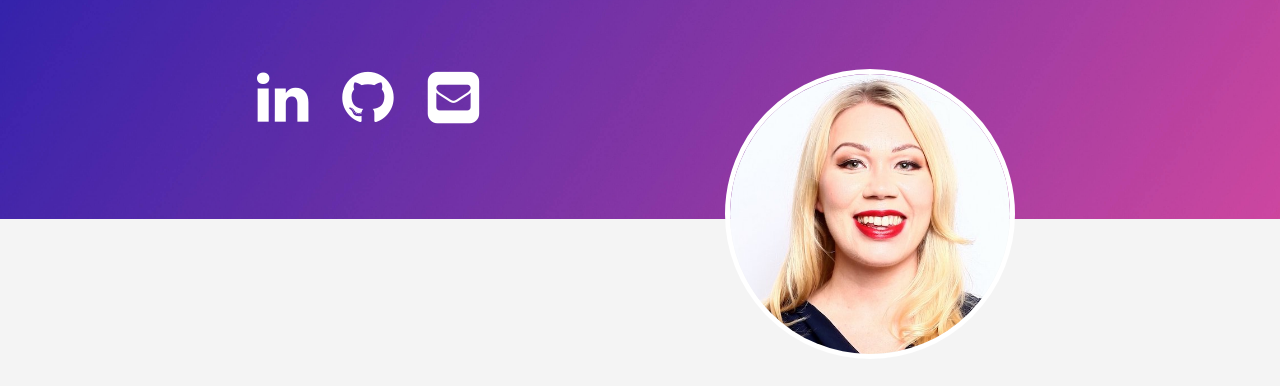
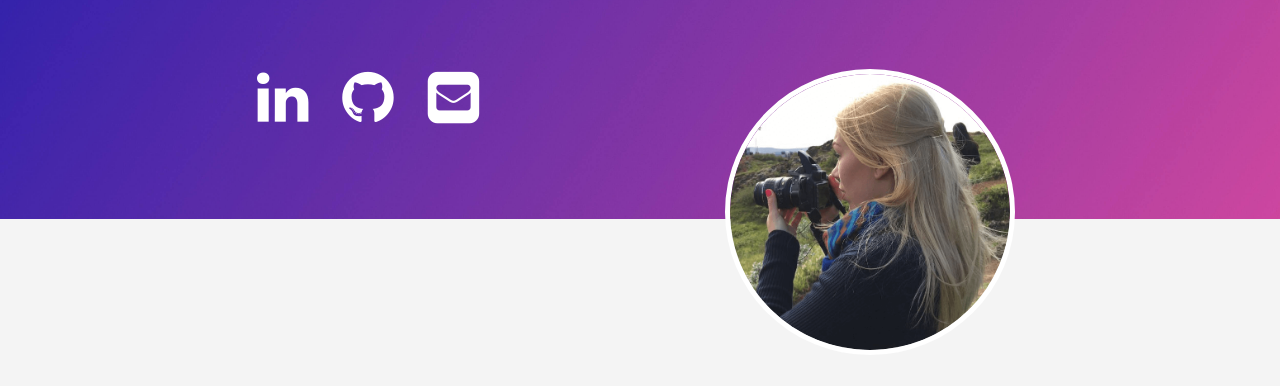
Before and after one commit to araskog/portfolio, a plain HTML site: page index.html in a window 1280 px wide. Shown: the part 331-717 px from the top of the page. Drawn offline with Linux system fonts and the light colour scheme.

Commit message:
Update profile image and favicon.

```diff
--- a/index.html
+++ b/index.html
@@ -57,7 +57,7 @@
           </div>
         </div>
 
-        <img class="photo" src="./assets/amanda.jpeg" alt="Photo of Amanda" />
+        <img class="photo" src="./assets/amanda.png" alt="Photo of Amanda" />
       </div>
     </header>
 
```
Also changed, not shown: assets/amanda.png (added), assets/favicon.ico.
